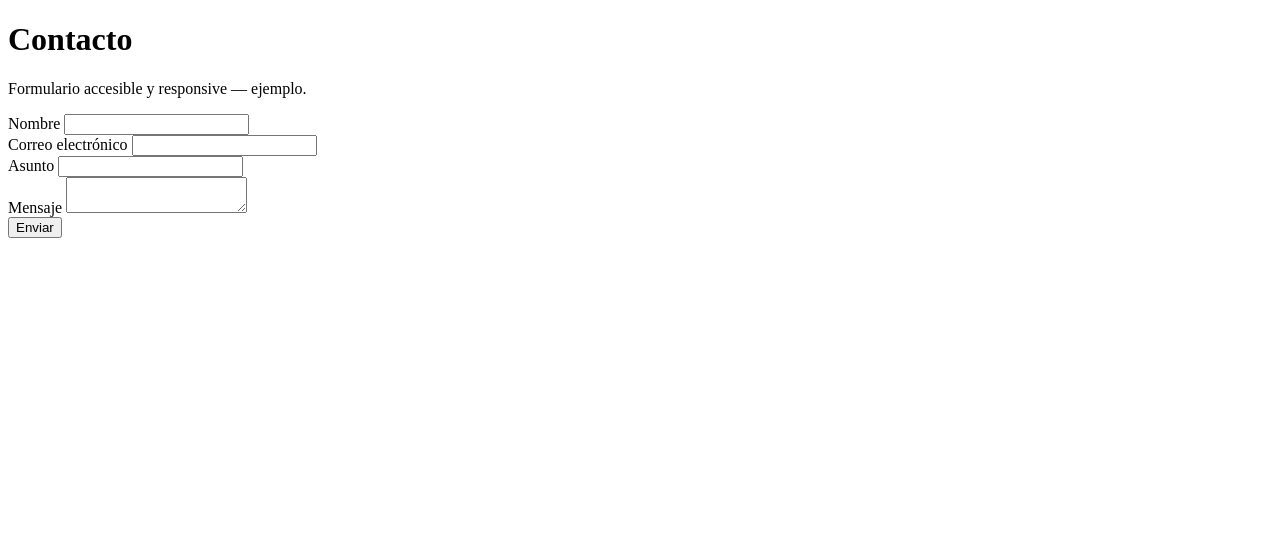
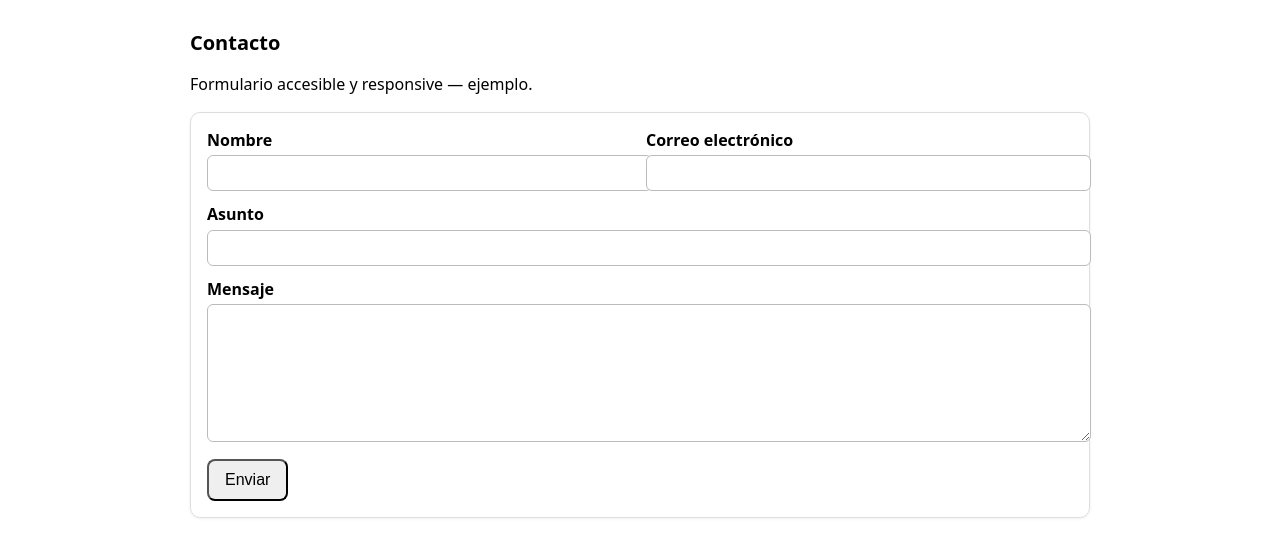
Before and after one commit to MaximoM-2002/presentacion-pp3, a plain HTML site: page index.html in a window 1280 px wide. Drawn offline with Linux system fonts and the light colour scheme.

Commit message:
Update index.html

```diff
--- a/index.html
+++ b/index.html
@@ -4,7 +4,9 @@
   <meta charset="utf-8" />
   <meta name="viewport" content="width=device-width,initial-scale=1" />
   <title>Contacto accesible y responsive</title>
+  <link rel="stylesheet" href="styles.css">
 </head>
+<body>
 <body>
   <a href="#main" class="skip-link" style="position:absolute;left:-999px;top:auto;width:1px;height:1px;overflow:hidden;">
     Ir al contenido principal
@@ -42,3 +44,6 @@
       </div>
     </form>
   </main>
+  <script src="script.js"></script>
+</body>
+</html>
```
